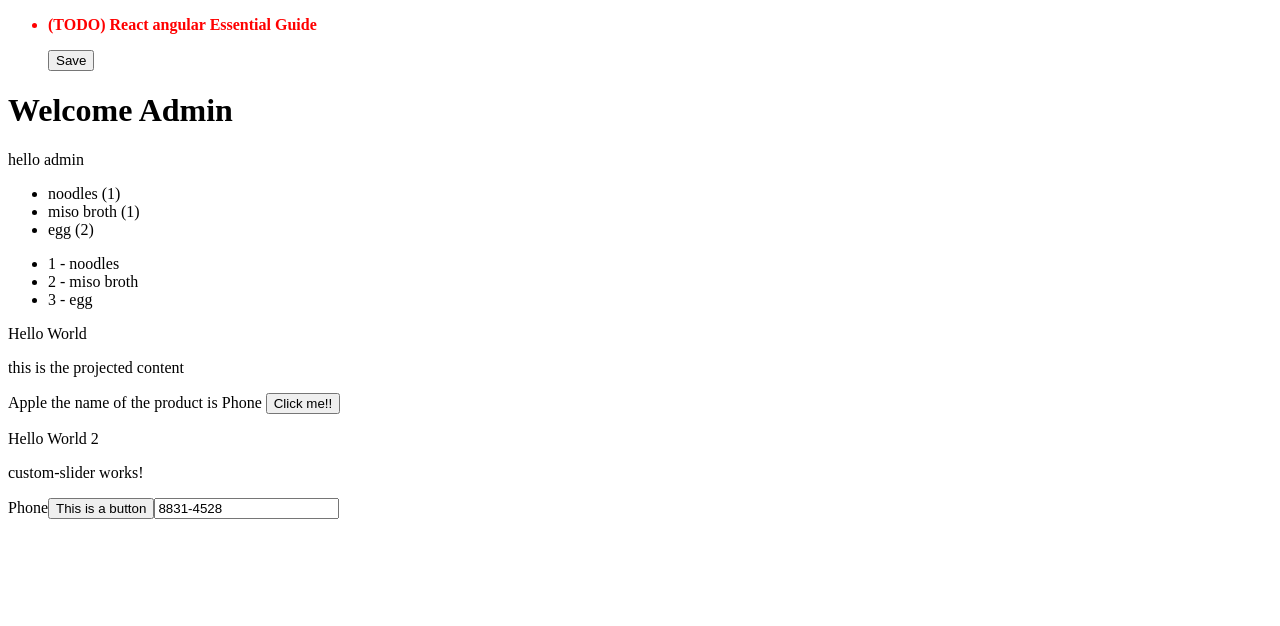
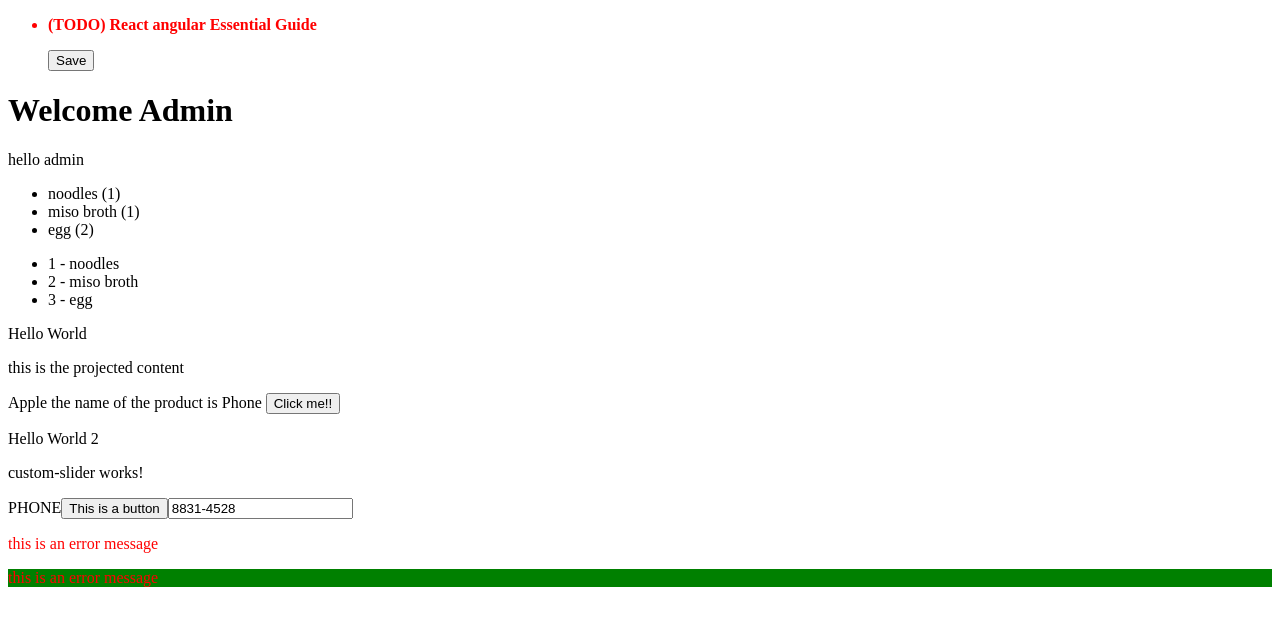
Before and after one commit to WilsonCarv/web-dev, an Angular app in the folder angular-app/: page / in a window 1280 px wide. Shown: the top 626 px of the page. Built offline with nearby package versions, Linux system fonts and the light colour scheme.

Commit message:
class and style binding

```diff
--- a/angular-app/src/app/components/binding/binding.component.html
+++ b/angular-app/src/app/components/binding/binding.component.html
@@ -1,3 +1,7 @@
-<span>{{ productName }}</span>
+<span>{{ productName | uppercase }}</span>
 <button [disabled]="isButtonDisabled" (mouseenter)="onMouseEnter($event)">This is a button</button>
 <input type="text" id="phoneNumber" name="phoneNumber" [(ngModel)]="phoneNumber" />
+<p [ngClass]="isError ? 'isError' : ''">this is an error message</p>
+<p [class.isError]="isError" [style.backgroundColor]="isError ? 'green' : ''">
+	this is an error message
+</p>
--- a/angular-app/src/app/components/binding/binding.component.scss
+++ b/angular-app/src/app/components/binding/binding.component.scss
@@ -0,0 +1,3 @@
+.isError {
+	color: red;
+}
--- a/angular-app/src/app/components/binding/binding.component.ts
+++ b/angular-app/src/app/components/binding/binding.component.ts
@@ -13,6 +13,7 @@ export class BindingComponent {
 	isButtonDisabled = false;
 	productName = 'Phone';
 	phoneNumber = '8831-4528';
+	isError = true;
 
 	onMouseEnter(event: any) {
 		console.log('Mouse enter', event);
```
